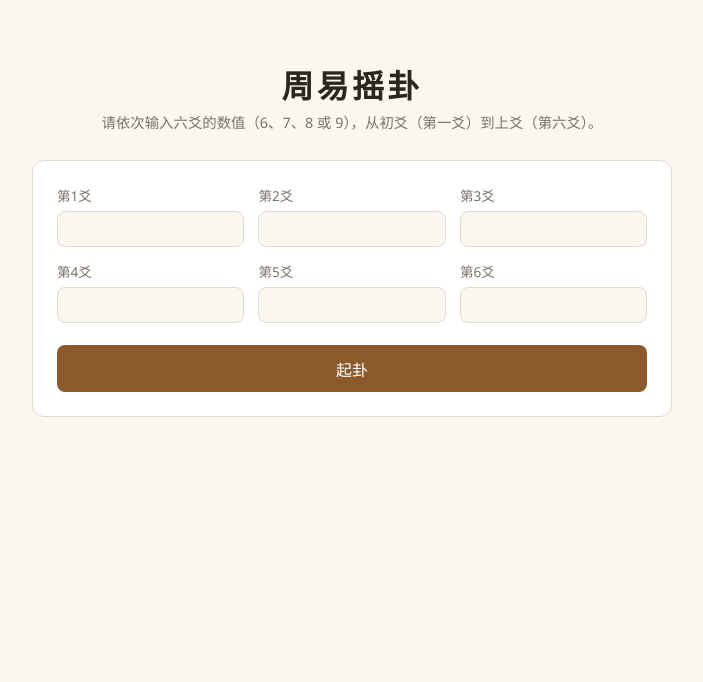
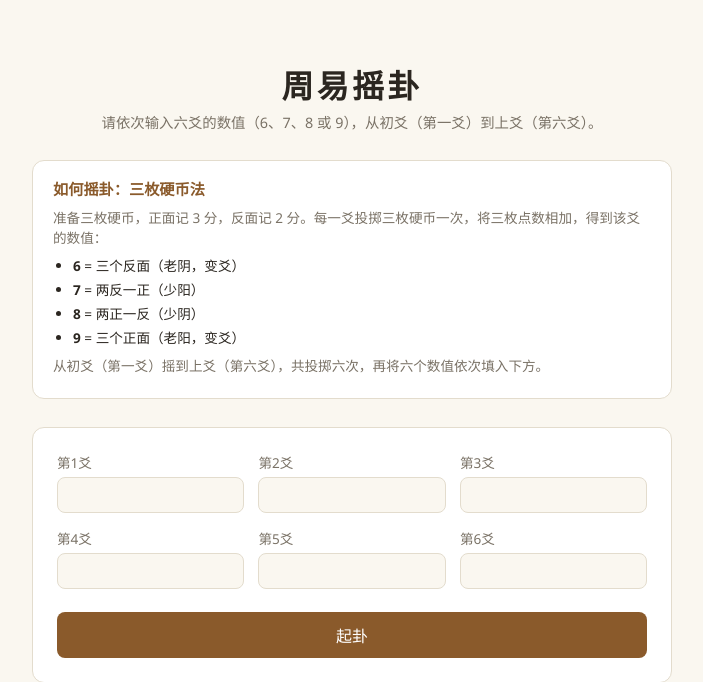
Before and after one commit to abc01013579/zhouyi-divination, a Flask app: page / in a window 1280 px wide. Shown: the top 682 px of the page, without its empty margins (288-991 px from the left). Run offline with Flask 3, Linux system fonts and the light colour scheme.

Commit message:
Add coin-toss instructions for casting yao values

```diff
--- a/static/style.css
+++ b/static/style.css
@@ -54,6 +54,37 @@ h1 {
   font-size: 0.9rem;
   margin-top: 0;
   margin-bottom: 1.75rem;
+}
+
+.coin-guide {
+  background: var(--card-bg);
+  border: 1px solid var(--border);
+  border-radius: 12px;
+  padding: 1rem 1.25rem;
+  margin-bottom: 1.75rem;
+  font-size: 0.85rem;
+  color: var(--text);
+}
+
+.coin-guide h3 {
+  margin-top: 0;
+  margin-bottom: 0.5rem;
+  font-size: 0.95rem;
+  color: var(--accent);
+}
+
+.coin-guide ul {
+  margin: 0.5rem 0;
+  padding-left: 1.25rem;
+}
+
+.coin-guide li {
+  margin-bottom: 0.25rem;
+}
+
+.coin-guide p {
+  margin: 0.4rem 0;
+  color: var(--muted);
 }
 
 .error {
--- a/templates/index.html
+++ b/templates/index.html
@@ -10,6 +10,18 @@
   <main>
     <h1>周易摇卦</h1>
     <p class="hint no-print">请依次输入六爻的数值（6、7、8 或 9），从初爻（第一爻）到上爻（第六爻）。</p>
+
+    <div class="coin-guide no-print">
+      <h3>如何摇卦：三枚硬币法</h3>
+      <p>准备三枚硬币，正面记 3 分，反面记 2 分。每一爻投掷三枚硬币一次，将三枚点数相加，得到该爻的数值：</p>
+      <ul>
+        <li><strong>6</strong> = 三个反面（老阴，变爻）</li>
+        <li><strong>7</strong> = 两反一正（少阳）</li>
+        <li><strong>8</strong> = 两正一反（少阴）</li>
+        <li><strong>9</strong> = 三个正面（老阳，变爻）</li>
+      </ul>
+      <p>从初爻（第一爻）摇到上爻（第六爻），共投掷六次，再将六个数值依次填入下方。</p>
+    </div>
 
     {% if error %}
       <p class="error">{{ error }}</p>
```
